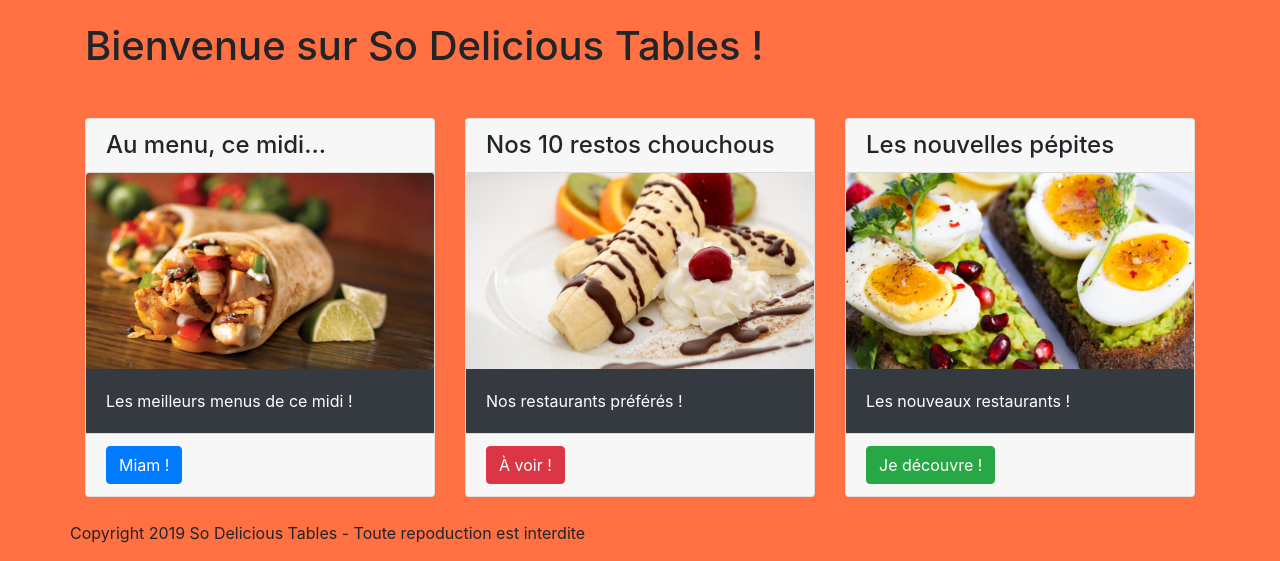
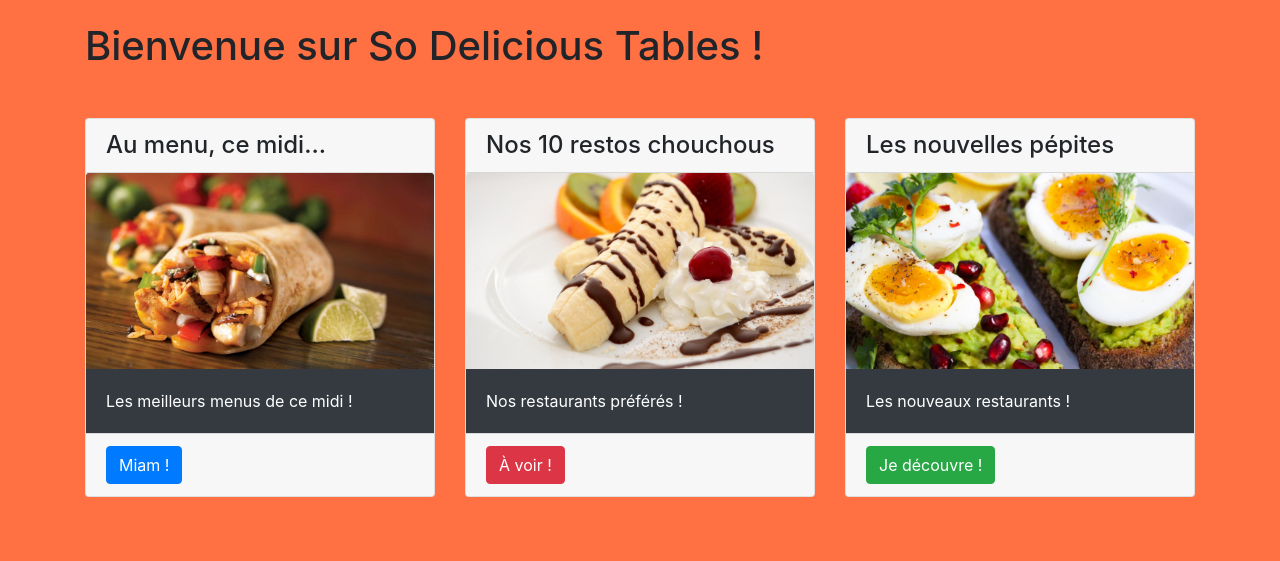
Before and after one commit to becca222/sodelicioustables, a plain HTML site: page index.html in a window 1280 px wide. Shown: the part 1240-1801 px from the top of the page. After the commit the page ends 1761 px from the top, so only its background shows below. Drawn offline with nearby package versions, Linux system fonts and the light colour scheme.

Commit message:
Update index.html

```diff
--- a/index.html
+++ b/index.html
@@ -158,9 +158,5 @@
 <!-- /.row -->
 </body>
 <footer class="app-footer " class="bg-light">
-
-  <div class="text-left">
-    <p>Copyright 2019 So Delicious Tables - Toute repoduction est interdite</p>
-  </div>
 </footer>
 </html>
```
